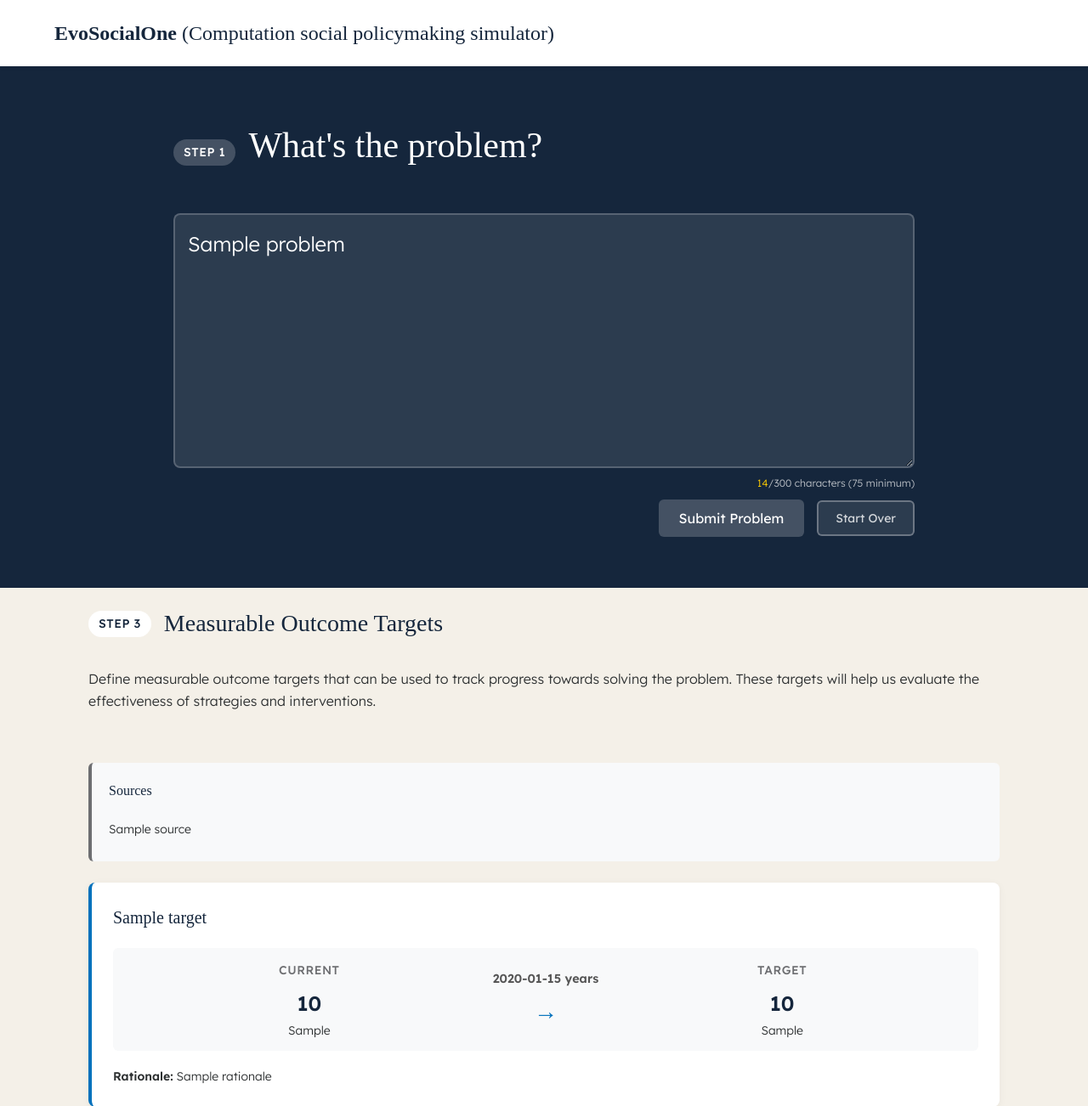
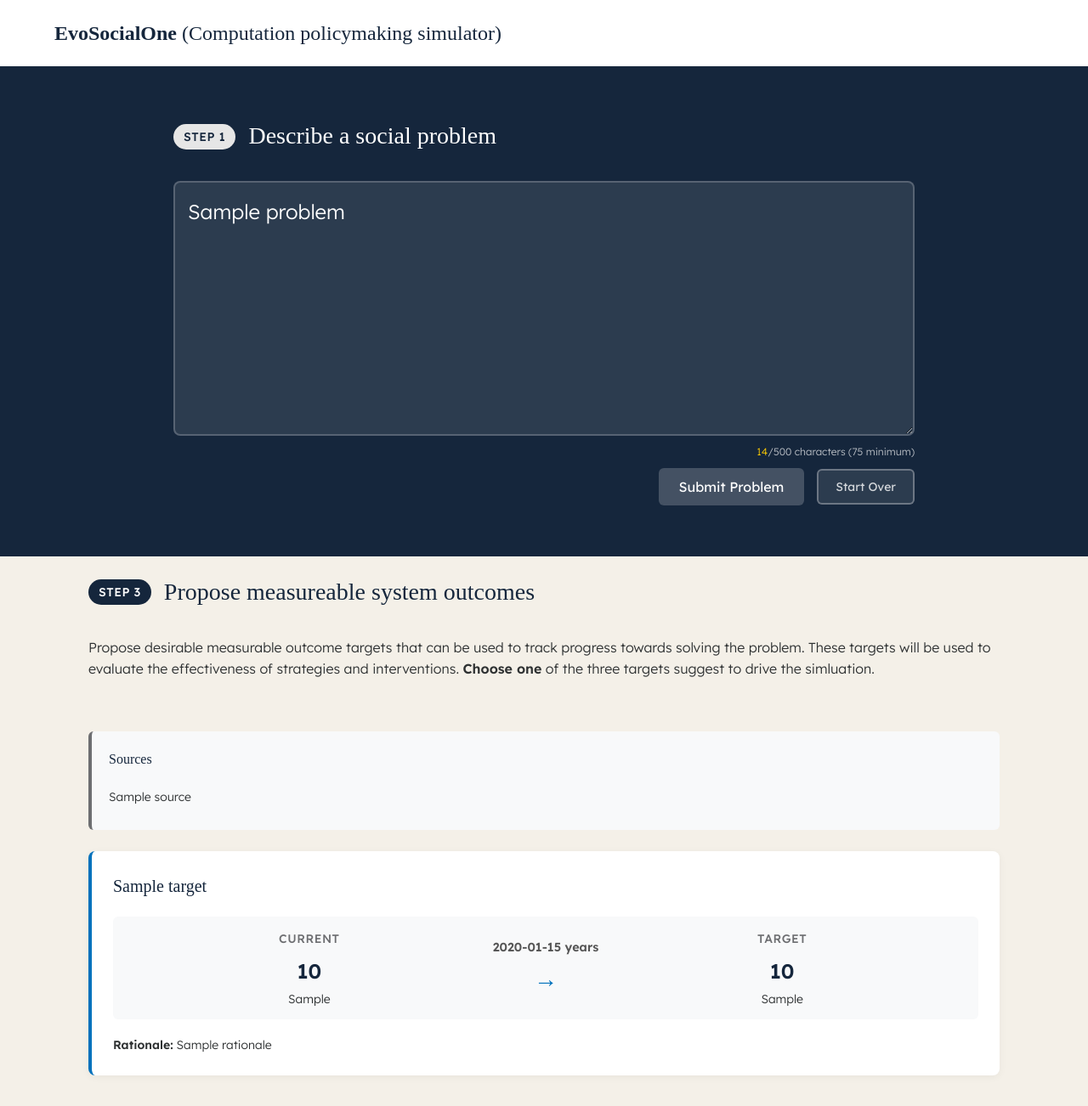
Before and after one commit to joeheapy/EvoSocialThree, a Flask app: template templates/index.html in a window 1280 px wide. Shown: the top 1302 px of the page at 85% size. Run offline with Flask 3, Linux system fonts and the light colour scheme; the template is opened without the code that fills it: most values are stand-ins (such as "Sample title", 1, 10 or a date in 2020).

Commit message:
Label and UI refinements

```diff
--- a/api/openai/infer_actors.py
+++ b/api/openai/infer_actors.py
@@ -105,7 +105,7 @@ def infer_actors_from_problem(problem_description: str) -> ActorsTable | None:
         - Each strategy MUST include an id, description, and commitment_level
         - Use UK English spellings.
 
-        Always include these key sectors IF relevant to the problem: Central Government, Local Authorities, Private Sector, Charities/NGOs, Healthcare Providers, Social Investors, Affected Populations.
+        Always include these key sectors IF relevant to the problem: Central Government, Local Authorities, Private Sector, Social Investors, Justice System, Charities/NGOs, Healthcare Providers, Affected Populations.
 
         Please format your answer as a JSON object that strictly adheres to the following Pydantic schema: {format_instructions}
         """
--- a/config.py
+++ b/config.py
@@ -8,7 +8,7 @@
 
 # DEFAULT_PROBLEM_TEXT = "Millions live in social homes blighted by damp, mould and structural hazards. Awaab’s Law now obliges landlords to investigate within 14 days, yet chronic under-investment keeps many properties sub-standard, harming residents’ health and widening inequality."
 
-DEFAULT_PROBLEM_TEXT = "The UK's ageing population, with 22 million people over 50 in England alone, is placing immense strain on the NHS. The Darzi report identifies this demographic shift as the main driver of rising healthcare demand. The number of people over 85 is set to increase by 55% in the next 15 years. This surge is intensifying pressure on services, lengthening waiting lists, stretching staff capacity, increasing costs, and worsening health inequalities across all age groups."
+DEFAULT_PROBLEM_TEXT = "The UK's ageing population, with 22 million people over 50 in England alone, is placing immense strain on the NHS. The Darzi report identifies this demographic shift as the main driver of demand. The number of people over 85 is set to increase by 55% in the next 15 years. This surge is intensifying pressure on services, lengthening waiting lists, stretching capacity, increasing costs, and worsening health inequalities across all age groups."
 
 
-SOURCES_OF_UK_SOCIAL_DATA = "Office for National Statistics (ONS), UK Data Service, Government Departments, Department for Work and Pensions, Department for Education, Department of Health and Social Care, Ministry of Housing, Communities and Local Government Ministry of Justice,Department for Transport, Department for Business, Energy & Industrial Strategy, Home Office, The House of Commons Library Joseph Rowntree Foundation (JRF), The Resolution Foundation, Crisis UK, Shelter UK, The Trussell Trust, The National Audit Office (NAO), The Institute for Fiscal Studies (IFS), The Health Foundation, The Office for Budget Responsibility (OBR), National Centre for Social Research (NatCen)"
+SOURCES_OF_UK_SOCIAL_DATA = "Office for National Statistics (ONS), UK Data Service, Government Departments, Department for Work and Pensions, Department for Education, Department of Health and Social Care, Ministry of Housing, Communities and Local Government Ministry of Justice, Department for Transport, Department for Business, Energy & Industrial Strategy, Home Office, The House of Commons Library Joseph Rowntree Foundation (JRF), The Resolution Foundation, Crisis UK, Shelter UK, The Trussell Trust, The National Audit Office (NAO), The Institute for Fiscal Studies (IFS), The Health Foundation, The Office for Budget Responsibility (OBR), National Centre for Social Research (NatCen)"
--- a/static/css/style.css
+++ b/static/css/style.css
@@ -65,7 +65,7 @@ p {
   padding: 20px 5%;
   background-color: white;
   box-shadow: 0 2px 4px rgba(0, 0, 0, 0.05);
-  position: sticky;
+  position: static;
   top: 0;
   z-index: 100;
 }
@@ -230,7 +230,7 @@ p {
 
 .step-label-light {
   display: inline-block;
-  background-color: white;
+  background-color: var(--jrf-mid-gray);
   color: var(--jrf-purple);
   font-size: 14px;
   font-weight: 500;
@@ -243,7 +243,7 @@ p {
 
 .step-label-dark {
   display: inline-block;
-  background-color: rgba(255, 255, 255, 0.2);
+  background-color: var(--jrf-purple);
   color: white;
   font-size: 14px;
   font-weight: 500;
@@ -736,7 +736,7 @@ p {
   padding: 12px 15px;
   border-radius: 6px;
   margin-bottom: 15px;
-  font-style: italic;
+  font-weight: bold;
   color: var(--jrf-text);
   border-left: 3px solid var(--jrf-blue);
   line-height: 1.5;
--- a/templates/components/input_form.html
+++ b/templates/components/input_form.html
@@ -1,8 +1,8 @@
 <div class="hero">
   <div class="hero-content">
     <div class="step-heading">
-      <span class="step-label-dark">Step 1</span>
-      <h1>What's the problem?</h1>
+      <span class="step-label-light">Step 1</span>
+      <h2 style="color: white">Describe a social problem</h2>
     </div>
     <form id="problemForm" method="POST" action="/submit" class="spinner-form">
       <div class="textarea-container">
@@ -11,13 +11,13 @@
           name="problem"
           required
           minlength="75"
-          maxlength="300"
+          maxlength="500"
           placeholder="Describe the problem..."
         >
 {{ results['problem'] }}</textarea
         >
         <div class="character-count">
-          <span id="charCount">{{ results['problem']|length }}</span>/300
+          <span id="charCount">{{ results['problem']|length }}</span>/500
           characters (75 minimum)
         </div>
       </div>
--- a/templates/components/outcome_targets.html
+++ b/templates/components/outcome_targets.html
@@ -2,7 +2,7 @@
 <!-- Show button to trigger outcome targets analysis -->
 <div class="analysis-trigger">
   {% set action_url = url_for('analyze_outcome_targets') %} {% set button_text =
-  'Analyze Outcome Targets' %} {% set disabled = false %} {% include
+  'Suggest Outcome Targets' %} {% set disabled = false %} {% include
   'components/analysis_button.html' %}
 </div>
 {% elif results.outcome_targets and results.outcome_targets.targets %}
--- a/templates/components/payoffs_analysis.html
+++ b/templates/components/payoffs_analysis.html
@@ -2,7 +2,7 @@
 <!-- Trigger button when no analysis yet -->
 <div class="analysis-trigger">
   {% set action_url = url_for('analyze_payoffs') %} {% set button_text =
-  'Analyze Pay-off Patterns' %} {% set disabled = not results.payoffs_table %}
+  'Analyse Example Strategies' %} {% set disabled = not results.payoffs_table %}
   {% include 'components/analysis_button.html' %}
 </div>
 
--- a/templates/index.html
+++ b/templates/index.html
@@ -23,8 +23,7 @@
     <header class="header">
       <div class="header-content">
         <a href="#" class="logo"
-          ><strong>EvoSocialOne</strong> (Computation social policymaking
-          simulator)</a
+          ><strong>EvoSocialOne</strong> (Computation policymaking simulator)</a
         >
       </div>
     </header>
@@ -40,14 +39,14 @@
       {% if results.problem_submitted %}
       <section id="step-2-actors-analysis" class="content-section">
         <div class="step-heading">
-          <span class="step-label-light">Step 2</span>
-          <h2>Key Organisations &amp; Actors</h2>
+          <span class="step-label-dark">Step 2</span>
+          <h2>Infer actors in the ecosystem</h2>
         </div>
         <div>
           <p class="step-description">
-            Identify the key organisations and actors involved in the problem.
-            This analysis will help us understand who can contribute to solving
-            the problem and how their actions impact the system.
+            Identify the major sectors and actors involved in the problem. This
+            analysis will help us understand who can contribute to solving the
+            problem and how their actions impact the system.
           </p>
         </div>
 
@@ -59,14 +58,16 @@
       {% if results.actors_table %}
       <section id="step-3-outcome-targets" class="content-section">
         <div class="step-heading">
-          <span class="step-label-light">Step 3</span>
-          <h2>Measurable Outcome Targets</h2>
+          <span class="step-label-dark">Step 3</span>
+          <h2>Propose measureable system outcomes</h2>
         </div>
         <div>
           <p class="step-description">
-            Define measurable outcome targets that can be used to track progress
-            towards solving the problem. These targets will help us evaluate the
-            effectiveness of strategies and interventions.
+            Propose desirable measurable outcome targets that can be used to
+            track progress towards solving the problem. These targets will be
+            used to evaluate the effectiveness of strategies and interventions.
+            <strong>Choose one</strong> of the three targets suggest to drive
+            the simluation.
           </p>
         </div>
         {% include 'components/outcome_targets.html' %}
@@ -77,14 +78,17 @@
       {% if results.system_objective_selected %}
       <section id="step-4-payoffs" class="content-section">
         <div class="step-heading">
-          <span class="step-label-light">Step 4</span>
-          <h2>Strategy Payoffs</h2>
+          <span class="step-label-dark">Step 4</span>
+          <h2>Calculate payoffs and estimate the share of behaviours</h2>
         </div>
         <div>
           <p class="step-description">
             Calculate the payoffs for each strategy, considering both the impact
-            on the target metric and the private costs to each actor. These
-            payoffs will drive the evolutionary dynamics of the system.
+            on the target metric and the private costs to each actor. The size
+            of each payoff is an indicator of how likley an actor is to adopt
+            each strategy. Payoffs drive the evolutionary dynamics of the
+            system. Then, estimate the share of behaviours for each strategy
+            based on the calculated payoffs.
           </p>
         </div>
         {% include 'components/payoffs_table.html' %}
@@ -93,14 +97,13 @@
         {% if results.payoffs_table %}
         <div id="payoffs-analysis-section">
           <div class="step-heading">
-            <span class="step-label-light">Step 5</span>
-            <h2>Pay-off Analysis</h2>
+            <span class="step-label-dark">Step 5</span>
+            <h2>Quickly analyse three example strategies</h2>
           </div>
           <div>
             <p class="step-description">
-              Strategic analysis of payoff patterns to understand economic
-              attractiveness of strategies and identify which actors are most
-              likely to participate.
+              Pick three example strategies from the range and provide a quick
+              analysis to indicate their economic attractiveness.
             </p>
           </div>
           {% include 'components/payoffs_analysis.html' %}
```
Also changed, not shown: templates/components/payoffs_table.html (+12 -11 lines).
